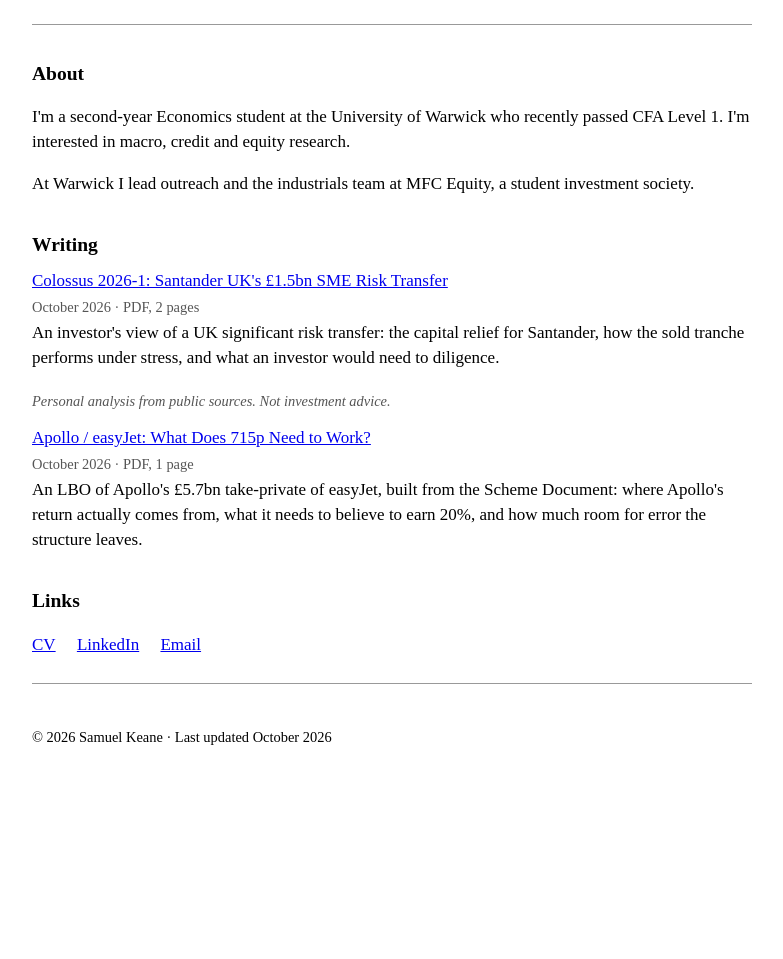
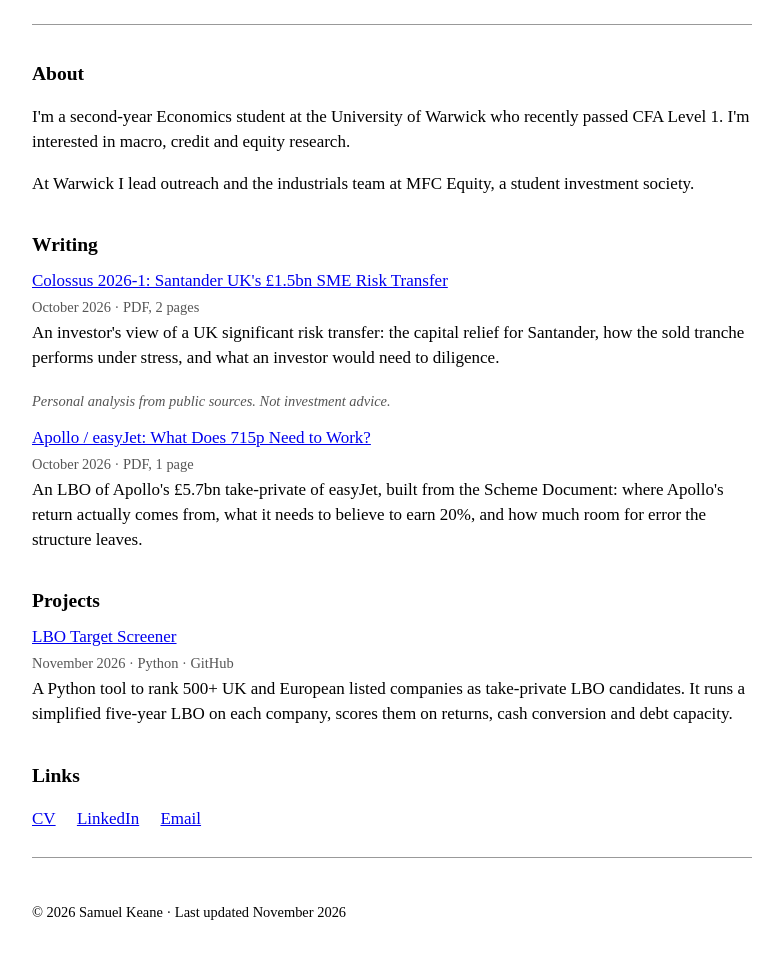
Before and after one commit to samuelkeane/samuelkeane, a plain HTML site: page index.html in a window 1280 px wide. Shown: the part 99-1058 px from the top of the page, without its empty margins (248-1031 px from the left). Before the commit the page ends 890 px from the top, so only its background shows below. Drawn offline with Linux system fonts and the light colour scheme.

Commit message:
Update meta description and add projects section
Updated the description meta tag to include finance projects in Python. Added a new project section for the LBO Target Screener with details.

```diff
--- a/index.html
+++ b/index.html
@@ -4,7 +4,7 @@
 <meta charset="UTF-8">
 <meta name="viewport" content="width=device-width, initial-scale=1.0">
 <title>Samuel Keane</title>
-<meta name="description" content="Samuel Keane — Economics at Warwick. Writing on credit, macro and equity research.">
+<meta name="description" content="Samuel Keane — Economics at Warwick. Writing on credit, macro and equity research, and finance projects in Python.">
 <style>
   body {
     font-family: "Times New Roman", Times, serif;
@@ -87,6 +87,16 @@
   to believe to earn 20%, and how much room for error the structure leaves.</p>
 </article>
 
+<h2>Projects</h2>
+
+<article>
+  <a href="https://github.com/samuelkeane/lbo-screener">LBO Target Screener</a>
+  <p class="meta">November 2026 &middot; Python &middot; GitHub</p>
+  <p>A Python tool to rank 500+ UK and European listed companies as
+  take-private LBO candidates. It runs a simplified five-year LBO on each
+  company, scores them on returns, cash conversion and debt capacity.</p>
+</article>
+
 <h2>Links</h2>
 <p class="links-row">
   <a href="/CV_SamuelKeane.pdf">CV</a>
@@ -97,7 +107,7 @@
 <hr>
 
 <footer>
-  &copy; 2026 Samuel Keane &middot; Last updated October 2026
+  &copy; 2026 Samuel Keane &middot; Last updated November 2026
 </footer>
 
 </body>
```
